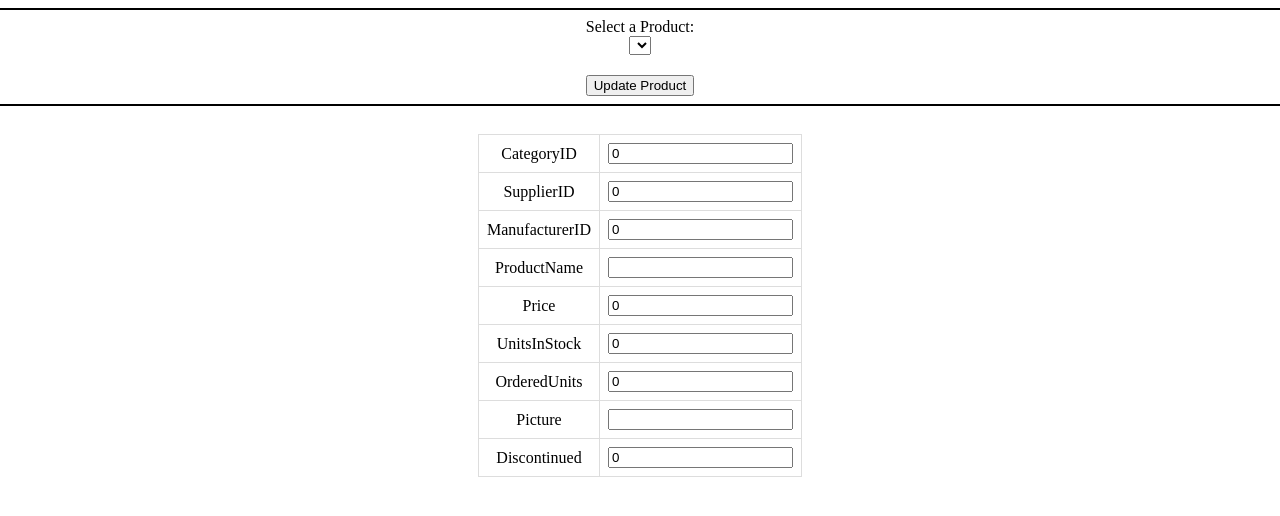
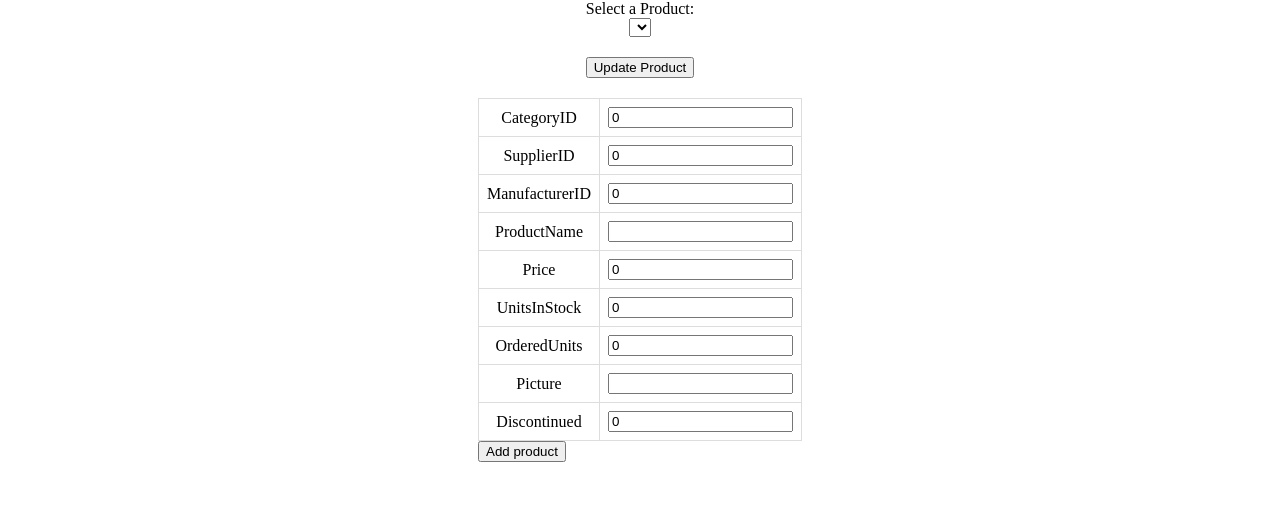
Before and after one commit to gszp1/PartsShopProject, a PHP site: page /resources/php/pages/adminPanel.php in a window 1280 px wide. Shown: the part 136-652 px from the top of the page. Run offline with PHP 8.4, Linux system fonts and the light colour scheme; lists and menus that the app fills with data are empty; style sheets or scripts are compiled from the project's sources.

Commit message:
Adds button for adding product.

```diff
--- a/resources/php/pages/adminPanel.php
+++ b/resources/php/pages/adminPanel.php
@@ -28,14 +28,14 @@
                 </thead>
                 <tbody id="OrdersTableBody"></tbody>
             </table>
-            <hr style="background-color: black; height: 2px; width: 100%; border: none;">
+            <!-- <hr style="background-color: black; height: 2px; width: 100%; border: none;"> -->
             <label for="productDropdown">Select a Product:</label>
             <select name="productDropdown" id="productDropdown" onchange="loadProductInfo()"></select>
             <form method="post", id="UpdateProductForm">
                 <table id="productTable"></table>
                 <button type="submit">Update Product</button>
             </form>
-            <hr style="background-color: black; height: 2px; width: 100%; border: none;">
+            <!-- <hr style="background-color: black; height: 2px; width: 100%; border: none;"> -->
             <form method="post", id="createProductForm">
                 <table id="createProductTable">
                     <tr><td>CategoryID</td><td><input type='text' name='AddCategoryID' value='0'></td></tr>
@@ -48,6 +48,7 @@
                     <tr><td>Picture</td><td><input type='text' name='AddPicture' value=''></td></tr>
                     <tr><td>Discontinued</td><td><input type='text' name='AddDiscontinued' value='0'></td></tr>
                 </table>
+                <button type="submit">Add product</button>
             </form>
         </div>
         <script>
```
